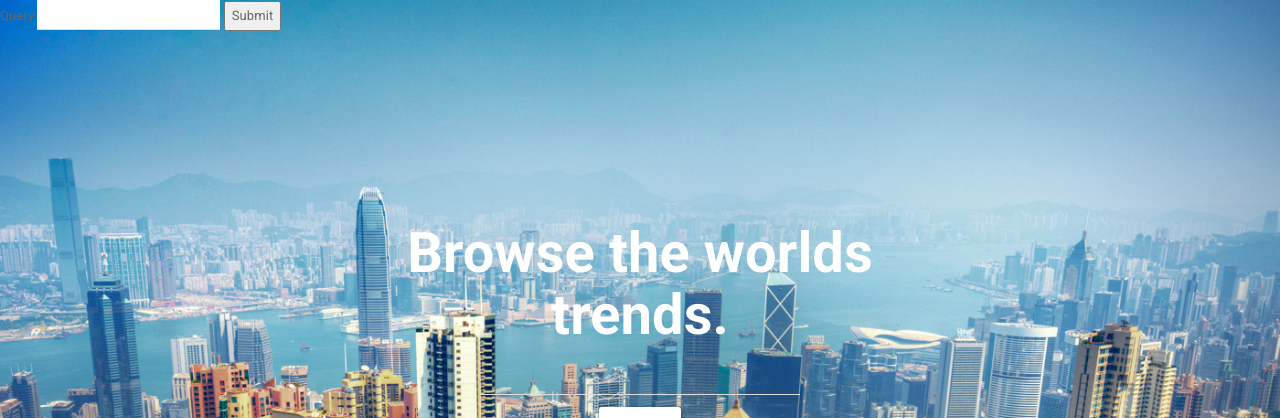
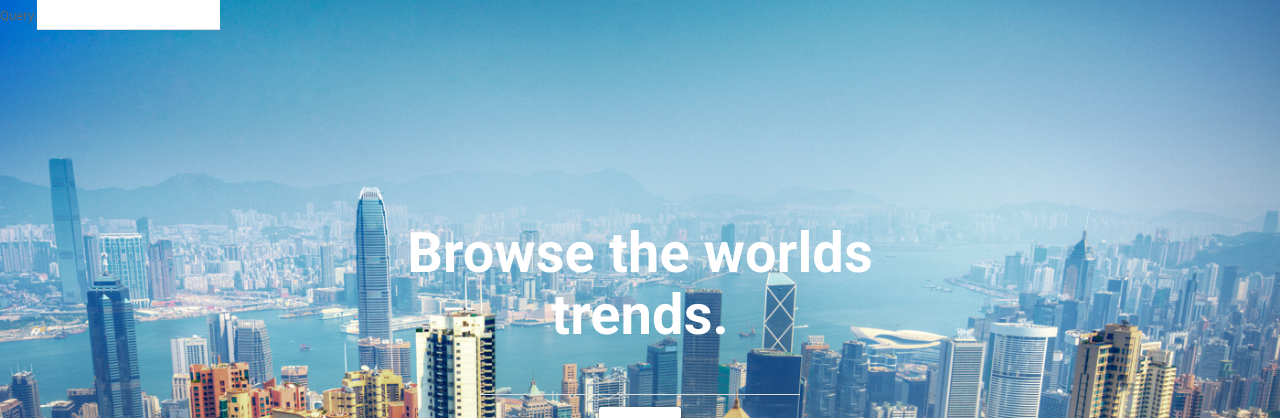
Before and after one commit to marvinliu19/hackUST2016, a Django app: page /feels/ in a window 1280 px wide. Shown: the top 418 px of the page. Run offline with Django 3.2, Linux system fonts and the light colour scheme; some libraries are stand-ins or nearby versions.

Commit message:
Index with submit

```diff
--- a/feels/templates/feels/index.html
+++ b/feels/templates/feels/index.html
@@ -16,21 +16,27 @@
 
 
     <div>
-    <form>
+    <form action="display/" method="post">
+        {% csrf_token %}
+        {{ form }}
             <div align="center" class="incenter">
                 <h1 style="color: white; font-weight: bold;">Browse the worlds trends.</h1>
                 <!--<h1 style="color: white; font-weight: bold;>Browse the worlds trends.</h1>-->
-                <input type="text" class="form-control" id="usr" style="width: 50%;">
+                <input class="form-control" id="usr" style="width: 50%;">
                 <div style="padding-top: 2%">
-                    <button type="button" class="btn btn-default">Search</button>
+                    <button type="submit" value="Submit" class="btn btn-default">Search</button>
                 </div>
 
             </div>
         </form>
-<form action="display/" method="post">
-    {% csrf_token %}
-    {{ form }}
-    <input type="submit" value="Submit" />
-</form>
+
+
+<!--<form action="display/" method="post">-->
+    <!--{% csrf_token %}-->
+    <!--{{ form }}-->
+    <!--<input type="submit" value="Submit" />-->
+<!--</form>-->
+
+
     </div>
 </body>
```
